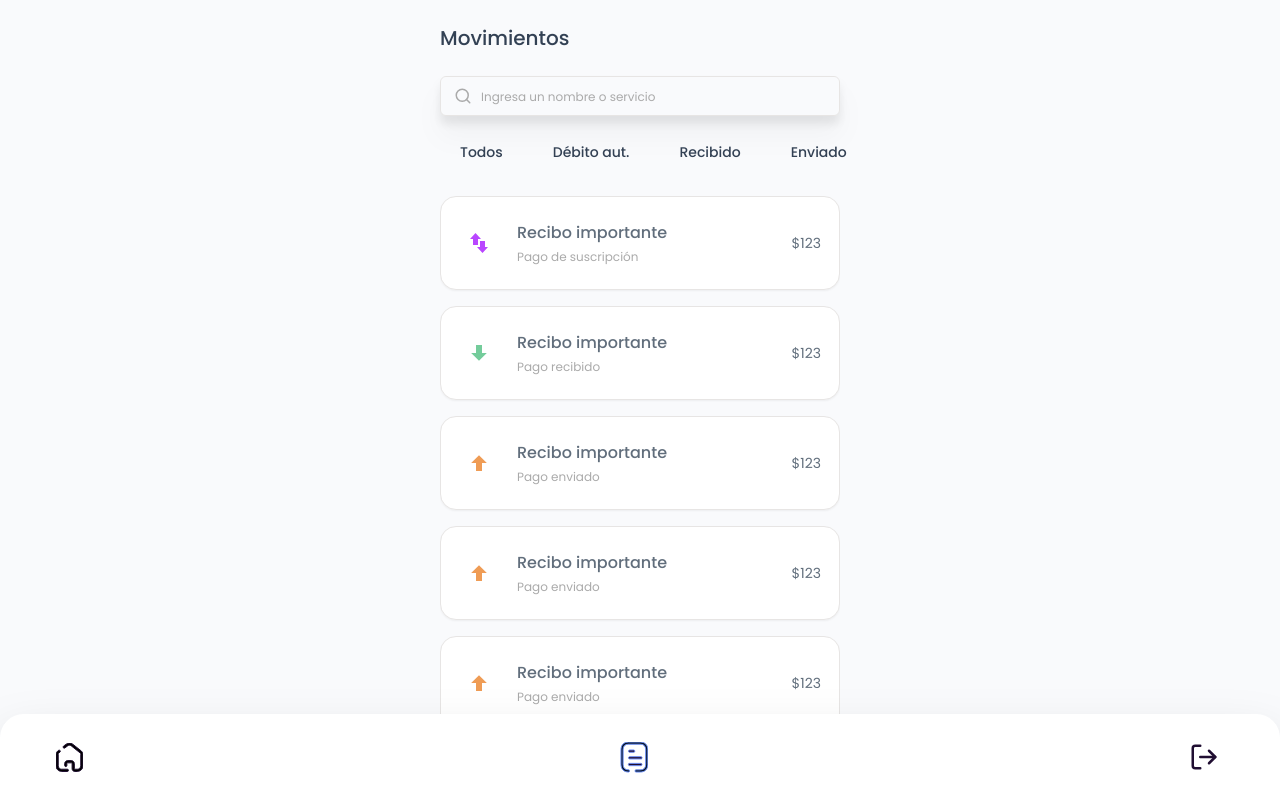
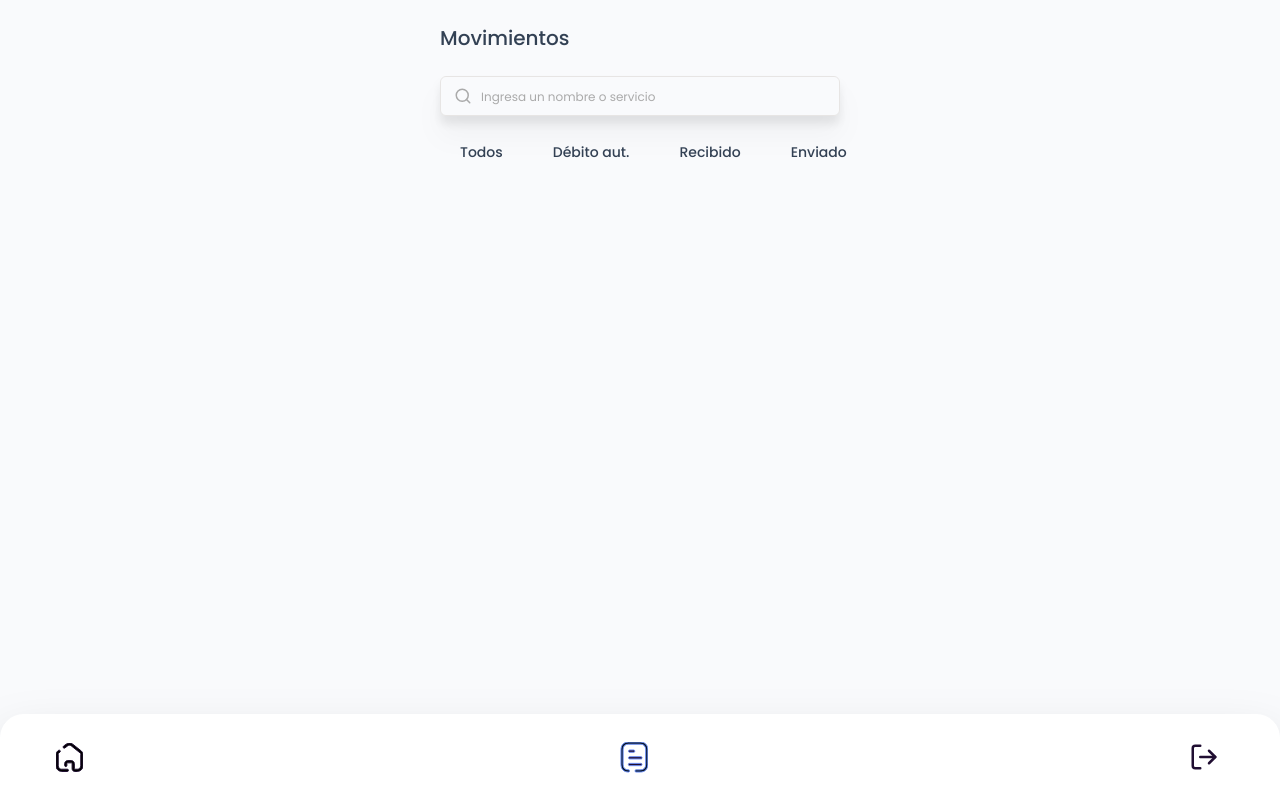
Before and after one commit to AndresSalomon1990/paisabank-client, a Next.js app: page /movements in a window 1280 px wide. Built offline with nearby package versions, Linux system fonts and the light colour scheme.

Commit message:
feat: integrate last movements service in home.

```diff
--- a/src/app/(main)/home/page.tsx
+++ b/src/app/(main)/home/page.tsx
@@ -2,6 +2,7 @@
 import CreditCardsCarousel from "@/components/home/CreditCardsCarousel/CreditCardsCarousel";
 import CreditCardsCarouselSkeleton from "@/components/home/CreditCardsCarousel/CreditCardsCarouselSkeleton";
 import LastMovements from "@/components/home/LastMovements/LastMovements";
+import LastMovementsSkeleton from "@/components/home/LastMovements/LastMovementsSkeleton";
 import TopBar from "@/components/home/TopBar/TopBar";
 import { Suspense } from "react";
 
@@ -20,7 +21,9 @@ function HomePage() {
 
       <section className="flex w-full flex-col gap-6 px-6">
         <h4 className="text-xl font-medium">Últimos movimientos</h4>
-        <LastMovements />
+        <Suspense fallback={<LastMovementsSkeleton />}>
+          <LastMovements />
+        </Suspense>
       </section>
     </div>
   );
--- a/src/components/general/ErrorHandler/ErrorHandler.tsx
+++ b/src/components/general/ErrorHandler/ErrorHandler.tsx
@@ -5,6 +5,8 @@ interface Props {
   errorMessage: string;
 }
 
+// This component is used to display errors in a more user-friendly way
+// And to control the state of the error in the component, preventing to crash the app
 // TODO: style this error handler
 const ErrorHandler = ({ children, errorMessage }: Readonly<Props>) => {
   return errorMessage ? <p className="text-red-500">{errorMessage}</p> : children;
--- a/src/components/general/MovementCard/MovementCard.tsx
+++ b/src/components/general/MovementCard/MovementCard.tsx
@@ -2,17 +2,18 @@
 import { Card } from "@/components/ui/card";
 import { Icons } from "@/components/ui/icons";
 import { MOVEMENTS_TYPES } from "@/lib/enums";
+import type { Movement } from "@/api/movements/types";
 
 interface Props {
-  type: MOVEMENTS_TYPES;
-  amount: number;
-  title: string;
+  movement: Movement;
 }
 
-function MovementCard({ type, amount, title }: Readonly<Props>) {
+function MovementCard({ movement }: Readonly<Props>) {
+  const amountFormatted = new Intl.NumberFormat("es-AR").format(movement.amount);
+
   // Grab icon and class based on movement type
   const getStyles = () => {
-    switch (type) {
+    switch (movement.transactionType) {
       case MOVEMENTS_TYPES.SUS:
         return {
           icon: <Icons.Subscription />,
@@ -44,13 +45,15 @@ function MovementCard({ type, amount, title }: Readonly<Props>) {
           {getStyles().icon}
         </div>
         <div className="flex flex-col gap-1">
-          <span className="text-base font-medium">{title}</span>
+          <span className="text-base font-medium">{movement.title}</span>
           <span className="text-xs font-normal text-muted-foreground">
             Pago {getStyles().label}
           </span>
         </div>
       </div>
-      <span className={`text-sm font-normal text-${getStyles().class}-foreground`}>${amount}</span>
+      <span className={`text-sm font-normal text-${getStyles().class}-foreground`}>
+        ${amountFormatted}
+      </span>
     </Card>
   );
 }
--- a/src/components/home/LastMovements/LastMovements.tsx
+++ b/src/components/home/LastMovements/LastMovements.tsx
@@ -2,11 +2,16 @@
 import MovementCard from "@/components/general/MovementCard/MovementCard";
 import { ScrollArea } from "@/components/ui/scroll-area";
 import { MOVEMENTS_TYPES } from "@/lib/enums";
+import { getLastMovementsServiceAdapter } from "@/adapters/movements/adapters";
+import ErrorHandler from "@/components/general/ErrorHandler/ErrorHandler";
 
-function LastMovements() {
+async function LastMovements() {
+  const response = await getLastMovementsServiceAdapter();
+
   return (
-    <ScrollArea className="h-[calc(100dvh-86px-56px-12rem-24px-2.25rem-5.5rem)]">
-      {/*
+    <ErrorHandler errorMessage={response.message}>
+      <ScrollArea className="h-[calc(100dvh-86px-56px-12rem-24px-2.25rem-5.5rem)]">
+        {/*
           Dynamic height calculation for scroll container:
           BottomBar: 86px
           TopBar: 56px
@@ -15,15 +20,11 @@ function LastMovements() {
           Padding top: 2.25rem
           Gaps (x3): 5.5rem
         */}
-      <div className="flex h-full flex-col gap-4">
-        <MovementCard type={MOVEMENTS_TYPES.SUS} amount={123} title="Recibo importante" />
-        <MovementCard type={MOVEMENTS_TYPES.CASH_IN} amount={123} title="Recibo importante" />
-        <MovementCard type={MOVEMENTS_TYPES.CASH_OUT} amount={123} title="Recibo importante" />
-        <MovementCard type={MOVEMENTS_TYPES.CASH_OUT} amount={123} title="Recibo importante" />
-        <MovementCard type={MOVEMENTS_TYPES.CASH_OUT} amount={123} title="Recibo importante" />
-        <MovementCard type={MOVEMENTS_TYPES.CASH_OUT} amount={123} title="Recibo importante" />
-      </div>
-    </ScrollArea>
+        <div className="flex h-full flex-col gap-4">
+          {response.data?.map((movement) => <MovementCard movement={movement} key={movement.id} />)}
+        </div>
+      </ScrollArea>
+    </ErrorHandler>
   );
 }
 
--- /dev/null
+++ b/src/components/home/LastMovements/LastMovementsSkeleton.tsx
@@ -0,0 +1,16 @@
+// Internal deps
+import { ScrollArea } from "@/components/ui/scroll-area";
+import { Skeleton } from "@/components/ui/skeleton";
+
+export default function LastMovementsSkeleton() {
+  return (
+    <ScrollArea className="h-[calc(100dvh-86px-56px-12rem-24px-2.25rem-5.5rem)]">
+      <div className="flex h-full flex-col gap-4">
+        <Skeleton className="h-[93px] w-full rounded-2xl" />
+        <Skeleton className="h-[93px] w-full rounded-2xl" />
+        <Skeleton className="h-[93px] w-full rounded-2xl" />
+        <Skeleton className="h-[93px] w-full rounded-2xl" />
+      </div>
+    </ScrollArea>
+  );
+}
--- a/src/components/movements/MovementsCards/MovementsCards.tsx
+++ b/src/components/movements/MovementsCards/MovementsCards.tsx
@@ -1,7 +1,6 @@
 // Internal deps
 import { ScrollArea } from "@/components/ui/scroll-area";
-import MovementCard from "@/components/general/MovementCard/MovementCard";
-import { MOVEMENTS_TYPES } from "@/lib/enums";
+// import MovementCard from "@/components/general/MovementCard/MovementCard";
 
 function MovementsCards() {
   return (
@@ -15,14 +14,7 @@ function MovementsCards() {
           Padding top: 1.5rem
           Gaps (x3): 4rem
         */}
-      <div className="p- flex h-full flex-col gap-4">
-        <MovementCard type={MOVEMENTS_TYPES.SUS} amount={123} title="Recibo importante" />
-        <MovementCard type={MOVEMENTS_TYPES.CASH_IN} amount={123} title="Recibo importante" />
-        <MovementCard type={MOVEMENTS_TYPES.CASH_OUT} amount={123} title="Recibo importante" />
-        <MovementCard type={MOVEMENTS_TYPES.CASH_OUT} amount={123} title="Recibo importante" />
-        <MovementCard type={MOVEMENTS_TYPES.CASH_OUT} amount={123} title="Recibo importante" />
-        <MovementCard type={MOVEMENTS_TYPES.CASH_OUT} amount={123} title="Recibo importante" />
-      </div>
+      <div className="p- flex h-full flex-col gap-4">{/* Add cards */}</div>
     </ScrollArea>
   );
 }
```
